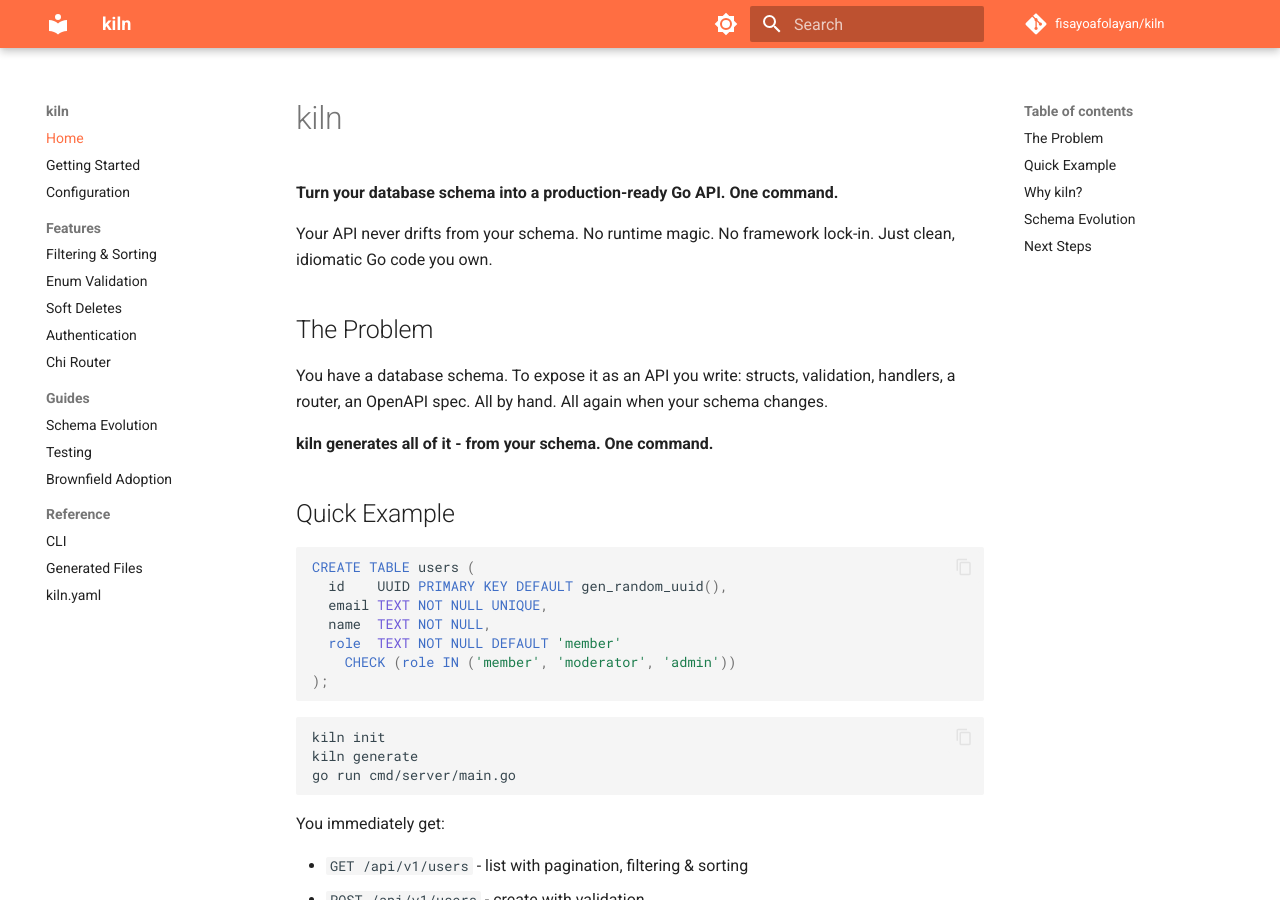
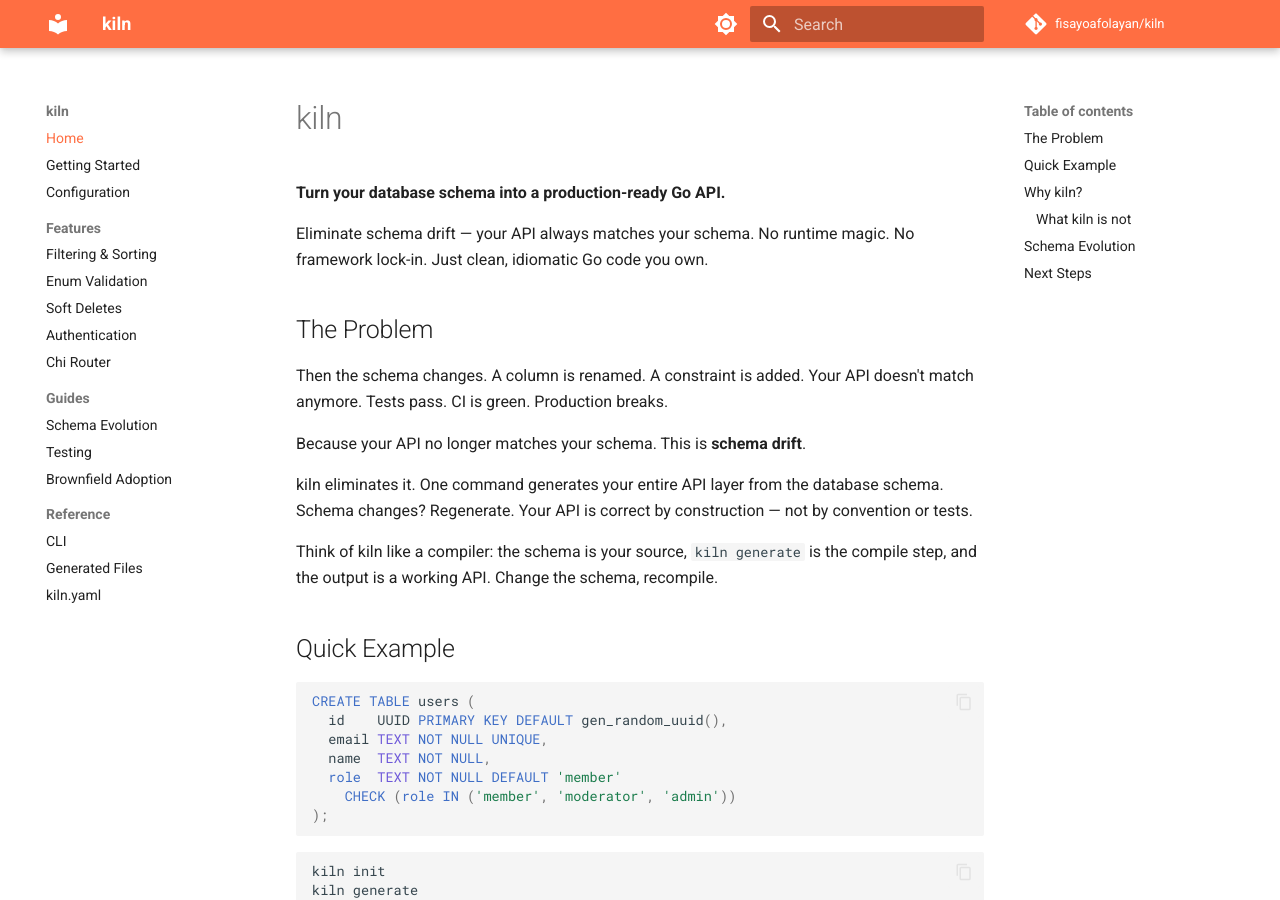
Before and after one commit to fisayoafolayan/kiln, an MkDocs documentation site: the page built from docs/index.md, in a window 1280 px wide and 900 px high. Built offline with MkDocs 1.6.1 and Material for MkDocs 9.7.7, drawn with Linux system fonts in a browser that asks for light colours; comment, search, counter and statistics services are not loaded; some of the changed text lies outside the part shown.

Commit message:
clean up docs

```diff
--- a/docs/index.md
+++ b/docs/index.md
@@ -1,16 +1,22 @@
 # kiln
 
-**Turn your database schema into a production-ready Go API. One command.**
+**Turn your database schema into a production-ready Go API.**
 
-Your API never drifts from your schema. No runtime magic. No framework lock-in. Just clean, idiomatic Go code you own.
+Eliminate schema drift — your API always matches your schema. No runtime magic. No framework lock-in. Just clean, idiomatic Go code you own.
 
 ## The Problem
 
-You have a database schema. To expose it as an API you write:
-structs, validation, handlers, a router, an OpenAPI spec.
-All by hand. All again when your schema changes.
+Then the schema changes. A column is renamed. A constraint is added.
+Your API doesn't match anymore. Tests pass. CI is green. Production breaks.
 
-**kiln generates all of it - from your schema. One command.**
+Because your API no longer matches your schema. This is **schema drift**.
+
+kiln eliminates it. One command generates your entire API layer from
+the database schema. Schema changes? Regenerate. Your API is correct
+by construction — not by convention or tests.
+
+Think of kiln like a compiler: the schema is your source, `kiln generate`
+is the compile step, and the output is a working API. Change the schema, recompile.
 
 ## Quick Example
 
@@ -53,6 +59,14 @@ All with zero runtime dependency on kiln. You own the output.
 
 kiln is the only tool that goes from database schema to **runnable REST API** in one command, where the output is plain Go you can fork and forget.
 
+### What kiln is not
+
+- **Not an ORM** — no runtime query layer
+- **Not a framework** — no runtime control, no hidden magic
+- **Not one-shot scaffolding** — regenerate safely as your schema evolves
+
+kiln is a compiler for APIs. Schema in, Go code out.
+
 ## Schema Evolution
 
 This is where kiln differs from one-time scaffolding. Your schema changes over time — kiln keeps your API in sync:
```
Also changed, not shown: README.md (+64 -11 lines), docs/getting-started.md (+2 -0 lines).
